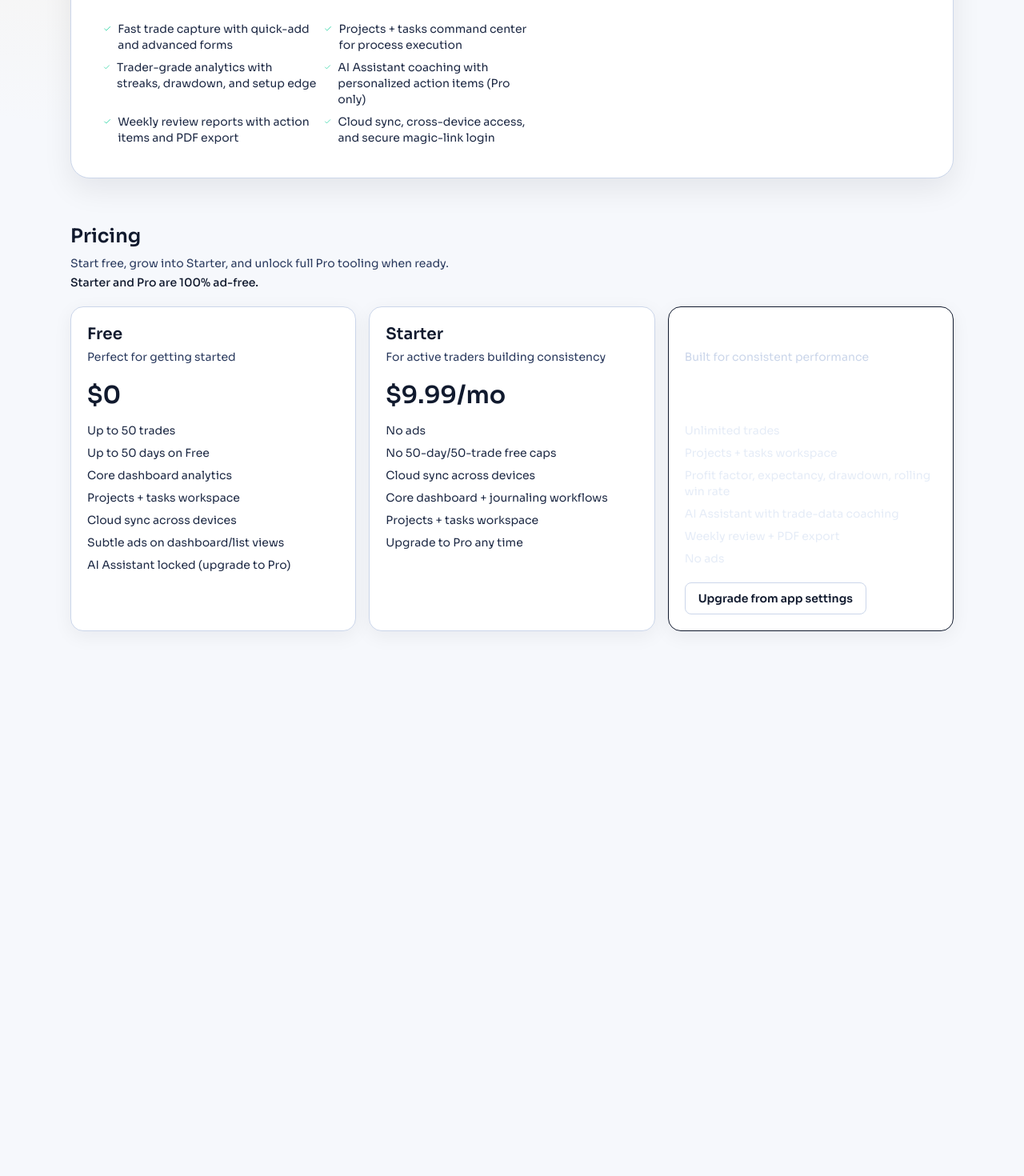
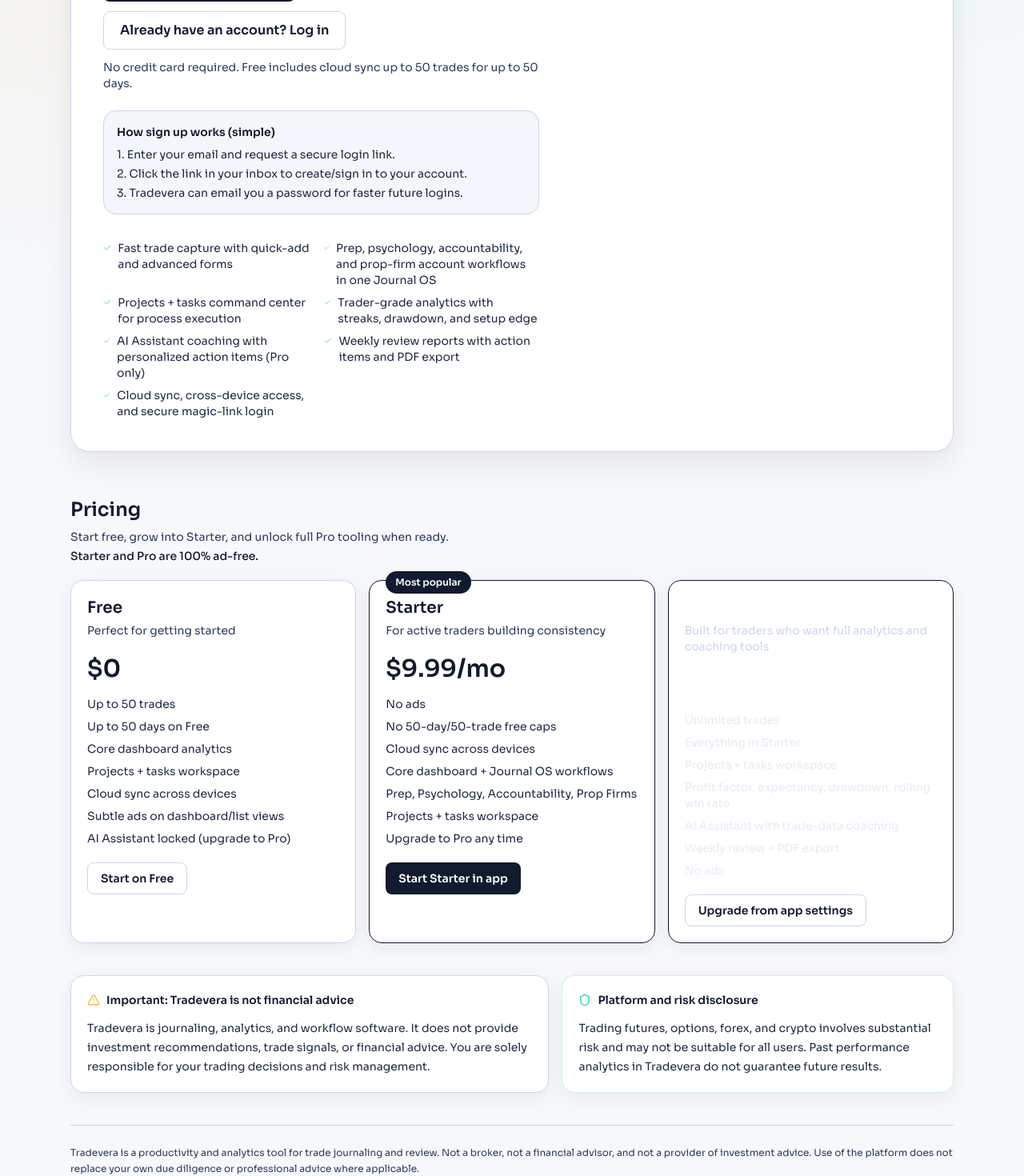
Before and after one commit to marketintelbot-alt/Tradevera, a React (Vite) app in the folder apps/web/: page / in a window 1280 px wide. Shown: the part 580-2050 px from the top of the page at 80% size. Before the commit the page ends 1449 px from the top, so only its background shows below. Built offline with nearby package versions, Linux system fonts and the light colour scheme; no server answers.

Commit message:
Polish onboarding copy, pricing, and topbar privacy

```diff
--- a/apps/web/src/components/layout/Topbar.tsx
+++ b/apps/web/src/components/layout/Topbar.tsx
@@ -16,19 +16,19 @@ export function Topbar({ onMobileMenu }: TopbarProps) {
   const { theme, toggleTheme } = useTheme();
 
   return (
-    <header className="sticky top-0 z-20 border-b border-ink-200/70 bg-white/85 px-4 py-3 backdrop-blur-md sm:px-6">
+    <header className="sticky top-0 z-20 border-b border-ink-200/70 bg-white/85 px-4 py-3 backdrop-blur-md dark:border-ink-800 dark:bg-ink-950/85 sm:px-6">
       <div className="flex items-center justify-between gap-3">
         <div className="flex items-center gap-3">
           <button
-            className="inline-flex h-10 w-10 items-center justify-center rounded-lg border border-ink-200 text-ink-800 lg:hidden"
+            className="inline-flex h-10 w-10 items-center justify-center rounded-lg border border-ink-200 text-ink-800 dark:border-ink-700 dark:text-ink-100 lg:hidden"
             onClick={onMobileMenu}
             type="button"
           >
             <Menu className="h-5 w-5" />
           </button>
           <div>
-            <p className="text-sm font-semibold text-ink-900">Trading workspace</p>
-            <p className="text-xs text-ink-700">{user?.email}</p>
+            <p className="text-sm font-semibold text-ink-900 dark:text-white">Trading workspace</p>
+            <p className="text-xs text-ink-700 dark:text-ink-200">Account details are available in Settings</p>
           </div>
         </div>
 
@@ -47,11 +47,17 @@ export function Topbar({ onMobileMenu }: TopbarProps) {
             <span className="hidden sm:inline">{theme === "dark" ? "Light" : "Dark"}</span>
           </Button>
           {user?.plan === "pro" ? (
-            <Badge tone="success">Pro</Badge>
+            <Badge tone="success" className="border border-mint-500/35 dark:border-mint-300 dark:bg-mint-400 dark:text-ink-950">
+              Pro
+            </Badge>
           ) : user?.plan === "starter" ? (
-            <Badge tone="accent">Starter</Badge>
+            <Badge tone="accent" className="border border-ink-900 dark:border-sky-300 dark:bg-sky-300 dark:text-ink-950">
+              Starter
+            </Badge>
           ) : (
-            <Badge tone="warning">Free</Badge>
+            <Badge tone="warning" className="border border-amber-500/35 dark:border-amber-300 dark:bg-amber-300 dark:text-ink-950">
+              Free
+            </Badge>
           )}
           {(user?.plan === "free" || user?.plan === "starter") && (
             <Link to="/app/settings">
--- a/apps/web/src/pages/auth/LoginPage.tsx
+++ b/apps/web/src/pages/auth/LoginPage.tsx
@@ -1,5 +1,5 @@
 import { useEffect, useRef, useState, type FormEvent } from "react";
-import { CheckCircle2, Mail, RefreshCw, Sparkles } from "lucide-react";
+import { CheckCircle2, Info, Mail, RefreshCw, Sparkles } from "lucide-react";
 import { Link, useNavigate } from "react-router-dom";
 import { Button } from "@/components/ui/Button";
 import { Card } from "@/components/ui/Card";
@@ -293,15 +293,26 @@ export function LoginPage() {
     <div className="flex min-h-screen items-center justify-center px-4 py-10">
       <Card className="w-full max-w-lg p-7">
         <p className="text-xs uppercase tracking-[0.16em] text-ink-700">Tradevera</p>
-        <h1 className="mt-2 text-3xl font-semibold text-ink-900">Login to Tradevera</h1>
-        <p className="mt-2 text-sm text-ink-700">Use magic link or sign in directly with your email and password.</p>
+        <h1 className="mt-2 text-3xl font-semibold text-ink-900">Create account or sign in</h1>
+        <p className="mt-2 text-sm text-ink-700">
+          New users start with a secure email link once. Returning users can use email + password or request a new link anytime.
+        </p>
+
+        <div className="mt-4 rounded-xl border border-ink-200 bg-ink-100/45 p-3">
+          <p className="text-sm font-semibold text-ink-900">Quick start (first time)</p>
+          <ol className="mt-2 space-y-1 text-xs leading-5 text-ink-800">
+            <li>1. Enter your email and click “Send secure sign-in link”.</li>
+            <li>2. Open the email and tap the link to create/sign in.</li>
+            <li>3. Tradevera can email you a password for faster future logins.</li>
+          </ol>
+        </div>
 
         <div className="mt-5">
           <Tabs
             activeKey={authMode}
             onChange={(value) => setAuthMode(value === "password" ? "password" : "magic")}
             tabs={[
-              { key: "magic", label: "Magic link" },
+              { key: "magic", label: "Email link" },
               { key: "password", label: "Password login" }
             ]}
           />
@@ -324,8 +335,12 @@ export function LoginPage() {
               loading={loading}
               variant={sent && !loading ? "success" : "primary"}
             >
-              {sent && !loading ? "Link sent. Click to resend" : "Send login link"}
+              {sent && !loading ? "Link sent. Click to resend" : "Send secure sign-in link"}
             </Button>
+
+            <p className="text-xs text-ink-700">
+              We will create your account automatically if this email is new. No credit card is required to start on Free.
+            </p>
           </form>
         ) : (
           <form className="mt-6 space-y-4" onSubmit={submitPassword}>
@@ -358,7 +373,7 @@ export function LoginPage() {
               Email me a password
             </Button>
             <p className="text-xs text-ink-700">
-              First-time users: complete a magic-link login once and Tradevera will send your password to this email.
+              First-time users: complete one email-link login first. Then Tradevera can send your password to this email.
             </p>
           </form>
         )}
@@ -430,6 +445,16 @@ export function LoginPage() {
         <p className="mt-4 text-sm text-ink-700">
           Need context first? <Link to="/" className="font-semibold text-ink-900 underline">See product overview</Link>
         </p>
+
+        <div className="mt-4 rounded-xl border border-ink-200 bg-white px-3 py-3 text-xs leading-5 text-ink-700">
+          <p className="inline-flex items-center gap-1.5 font-semibold text-ink-900">
+            <Info className="h-3.5 w-3.5" />
+            Important information
+          </p>
+          <p className="mt-1">
+            Tradevera is a journaling and analytics tool only. It does not provide financial advice, trade signals, or investment recommendations.
+          </p>
+        </div>
       </Card>
     </div>
   );
--- a/apps/web/src/pages/marketing/LandingPage.tsx
+++ b/apps/web/src/pages/marketing/LandingPage.tsx
@@ -1,5 +1,5 @@
 import { useEffect, useRef } from "react";
-import { ArrowRight, Check, Sparkles } from "lucide-react";
+import { AlertTriangle, ArrowRight, Check, Shield, Sparkles } from "lucide-react";
 import { Link } from "react-router-dom";
 import { MarketingNav } from "@/components/layout/MarketingNav";
 import { Badge } from "@/components/ui/Badge";
@@ -9,6 +9,7 @@ import { useTheme } from "@/context/ThemeContext";
 
 const features = [
   "Fast trade capture with quick-add and advanced forms",
+  "Prep, psychology, accountability, and prop-firm account workflows in one Journal OS",
   "Projects + tasks command center for process execution",
   "Trader-grade analytics with streaks, drawdown, and setup edge",
   "AI Assistant coaching with personalized action items (Pro only)",
@@ -51,12 +52,15 @@ export function LandingPage() {
               Tradevera turns raw trades into a performance system.
             </h1>
             <p className="mt-4 max-w-2xl text-lg leading-8 text-ink-700">
-              Journal faster, review smarter, and stay accountable with metrics that expose your edge by setup, session, and behavior.
+              Track trades, review performance, and build consistency with a clean trading journal built for real execution workflows.
+            </p>
+            <p className="mt-3 max-w-2xl text-sm leading-6 text-ink-700">
+              New to Tradevera? Start with your email only. Tradevera creates your account automatically and guides you through your first login.
             </p>
             <div className="mt-7 flex flex-wrap items-center gap-3">
               <Link to="/login">
                 <Button size="lg" className="gap-2">
-                  Start free <ArrowRight className="h-4 w-4" />
+                  Start free (email only) <ArrowRight className="h-4 w-4" />
                 </Button>
               </Link>
               <Link to="/login">
@@ -65,6 +69,15 @@ export function LandingPage() {
                 </Button>
               </Link>
               <span className="text-sm text-ink-700">No credit card required. Free includes cloud sync up to 50 trades for up to 50 days.</span>
+            </div>
+
+            <div className="mt-6 rounded-2xl border border-ink-200 bg-ink-100/45 p-4">
+              <p className="text-sm font-semibold text-ink-900">How sign up works (simple)</p>
+              <ol className="mt-2 space-y-1 text-sm text-ink-800">
+                <li>1. Enter your email and request a secure login link.</li>
+                <li>2. Click the link in your inbox to create/sign in to your account.</li>
+                <li>3. Tradevera can email you a password for faster future logins.</li>
+              </ol>
             </div>
 
             <ul className="mt-8 grid gap-2 sm:grid-cols-2">
@@ -133,8 +146,14 @@ export function LandingPage() {
                 <li>Subtle ads on dashboard/list views</li>
                 <li>AI Assistant locked (upgrade to Pro)</li>
               </ul>
+              <Link to="/login" className="mt-5 inline-block">
+                <Button variant="secondary">Start on Free</Button>
+              </Link>
             </Card>
-            <Card>
+            <Card className="relative border-ink-900 shadow-panel">
+              <Badge tone="accent" className="absolute -top-3 left-5">
+                Most popular
+              </Badge>
               <h3 className="text-xl font-semibold text-ink-900">Starter</h3>
               <p className="mt-1 text-sm text-ink-700">For active traders building consistency</p>
               <p className="mt-5 text-3xl font-semibold text-ink-900">$9.99/mo</p>
@@ -142,17 +161,22 @@ export function LandingPage() {
                 <li>No ads</li>
                 <li>No 50-day/50-trade free caps</li>
                 <li>Cloud sync across devices</li>
-                <li>Core dashboard + journaling workflows</li>
+                <li>Core dashboard + Journal OS workflows</li>
+                <li>Prep, Psychology, Accountability, Prop Firms</li>
                 <li>Projects + tasks workspace</li>
                 <li>Upgrade to Pro any time</li>
               </ul>
+              <Link to="/login" className="mt-5 inline-block">
+                <Button>Start Starter in app</Button>
+              </Link>
             </Card>
             <Card className="border-ink-900 bg-ink-900 text-white">
               <h3 className="text-xl font-semibold">Pro</h3>
-              <p className="mt-1 text-sm text-ink-200">Built for consistent performance</p>
-              <p className="mt-5 text-3xl font-semibold">Your Stripe price</p>
+              <p className="mt-1 text-sm text-ink-200">Built for traders who want full analytics and coaching tools</p>
+              <p className="mt-5 text-3xl font-semibold">$24.99/mo</p>
               <ul className="mt-4 space-y-2 text-sm text-ink-100">
                 <li>Unlimited trades</li>
+                <li>Everything in Starter</li>
                 <li>Projects + tasks workspace</li>
                 <li>Profit factor, expectancy, drawdown, rolling win rate</li>
                 <li>AI Assistant with trade-data coaching</li>
@@ -165,6 +189,37 @@ export function LandingPage() {
             </Card>
           </div>
         </section>
+
+        <section className="mt-10 grid gap-4 lg:grid-cols-[1.1fr,0.9fr]">
+          <Card className="border-amber-500/30 bg-amber-100/40">
+            <p className="inline-flex items-center gap-2 text-sm font-semibold text-ink-900">
+              <AlertTriangle className="h-4 w-4 text-amber-500" />
+              Important: Tradevera is not financial advice
+            </p>
+            <p className="mt-2 text-sm leading-6 text-ink-800">
+              Tradevera is journaling, analytics, and workflow software. It does not provide investment recommendations, trade signals, or financial advice.
+              You are solely responsible for your trading decisions and risk management.
+            </p>
+          </Card>
+
+          <Card className="border-mint-500/25 bg-mint-100/35">
+            <p className="inline-flex items-center gap-2 text-sm font-semibold text-ink-900">
+              <Shield className="h-4 w-4 text-mint-500" />
+              Platform and risk disclosure
+            </p>
+            <p className="mt-2 text-sm leading-6 text-ink-800">
+              Trading futures, options, forex, and crypto involves substantial risk and may not be suitable for all users. Past performance analytics in Tradevera
+              do not guarantee future results.
+            </p>
+          </Card>
+        </section>
+
+        <footer className="mt-10 border-t border-ink-200 pt-6">
+          <p className="text-xs leading-5 text-ink-700">
+            Tradevera is a productivity and analytics tool for trade journaling and review. Not a broker, not a financial advisor, and not a provider of
+            investment advice. Use of the platform does not replace your own due diligence or professional advice where applicable.
+          </p>
+        </footer>
       </main>
     </div>
   );
```
